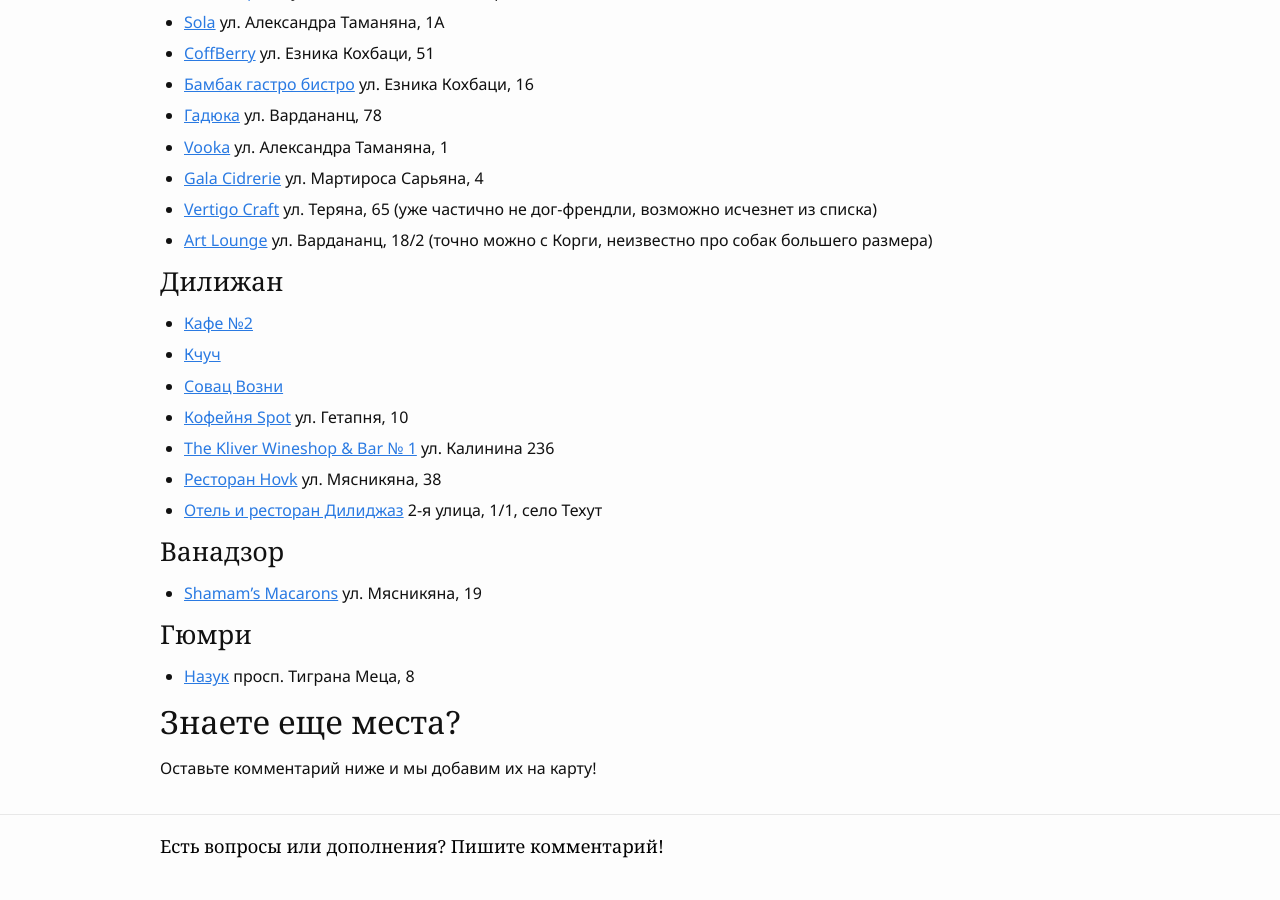
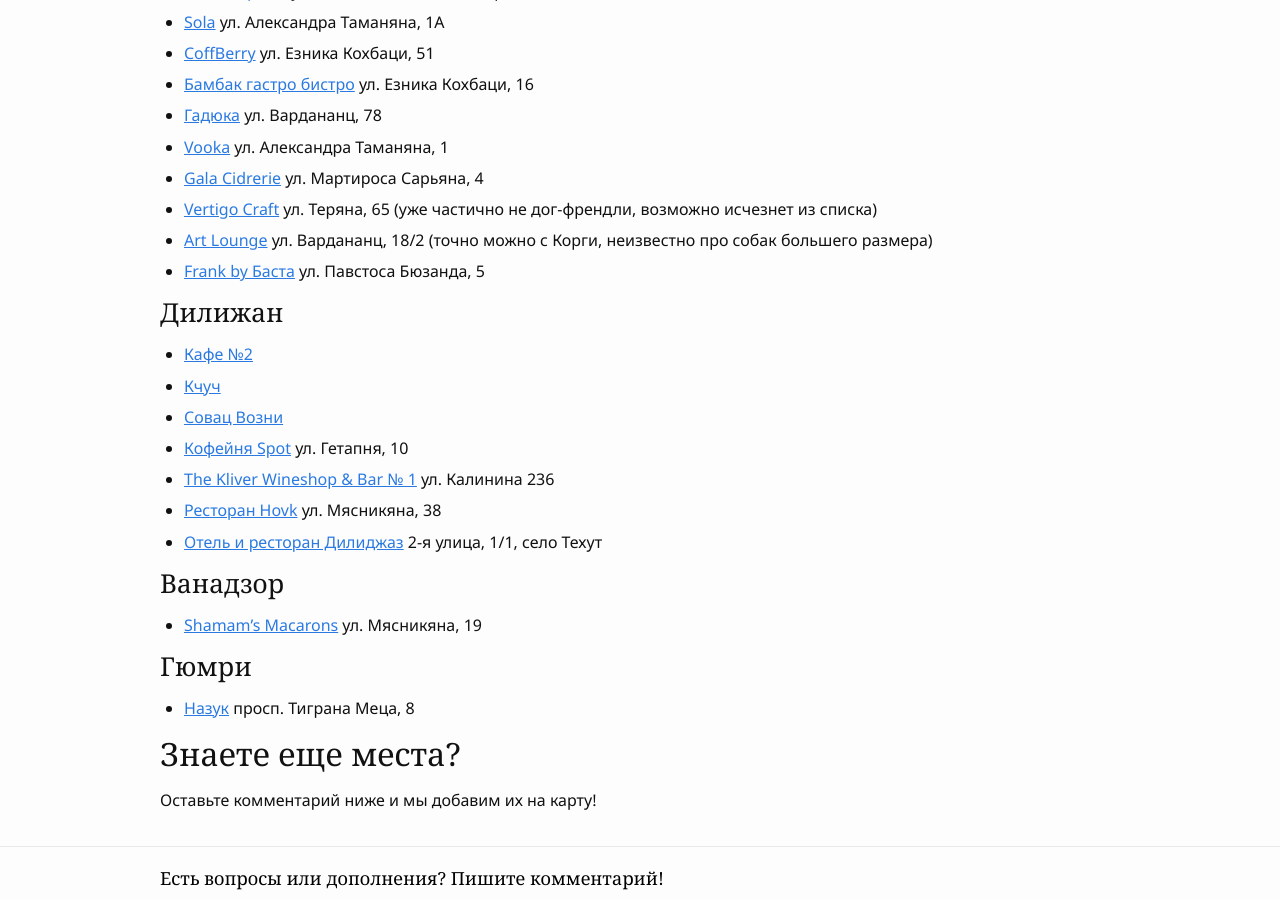
Before and after one commit to haywiki/haywiki.github.io, a Jekyll site: the page built from animals/map.md, in a window 1280 px wide and 900 px high, scrolled down 3953 px. Built offline with Jekyll 4.4.1, drawn with Linux system fonts in a browser that asks for light colours; nearby versions of some CDN libraries; a script that is not in the unit is left out.

Commit message:
еще дог-френдли кафе

```diff
--- a/animals/map.md
+++ b/animals/map.md
@@ -85,6 +85,7 @@
 - [Gala Cidrerie](https://yandex.ru/maps/org/gala_cidrerie/215204009320/) ул. Мартироса Сарьяна, 4
 - [Vertigo Craft](https://yandex.ru/maps/org/65667654893) ул. Теряна, 65 (уже частично не дог-френдли, возможно исчезнет из списка)
 - [Art Lounge](https://yandex.ru/maps/org/art_launzh/150338432746/) ул. Вардананц, 18/2 (точно можно с Корги, неизвестно про собак большего размера)
+- [Frank by Баста](https://yandex.ru/maps/org/frank_by_basta/113039833181/) ул. Павстоса Бюзанда, 5
 
 [//]: # (- [Бар TUF]&#40;https://www.tuf.su&#41; ул. Арама, 42)
 [//]: # (- [Compote]&#40;https://yandex.ru/maps/org/kompot_bar_i_gril_sad/242280889756/&#41; ул. Заробяна, 38/1)
```
Also changed, not shown: 1 other file.
